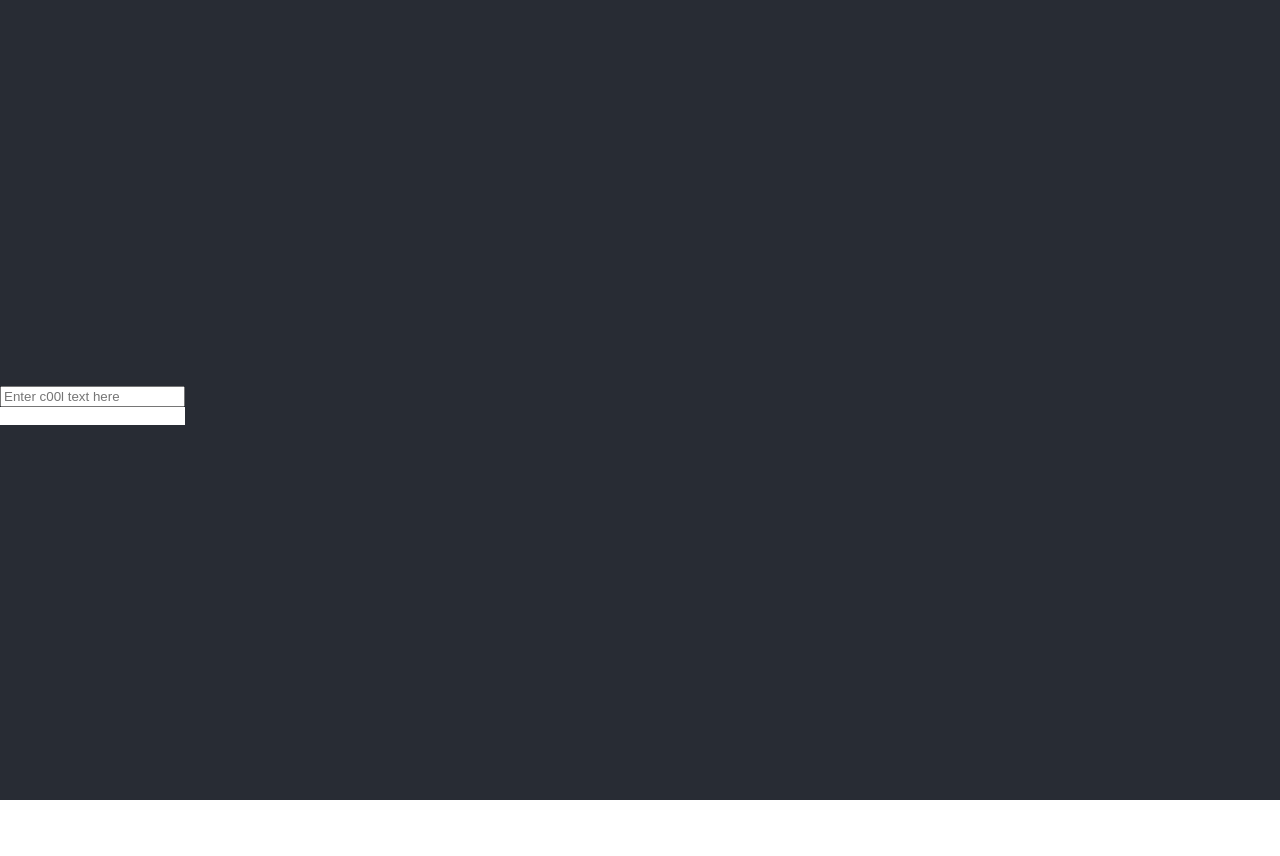
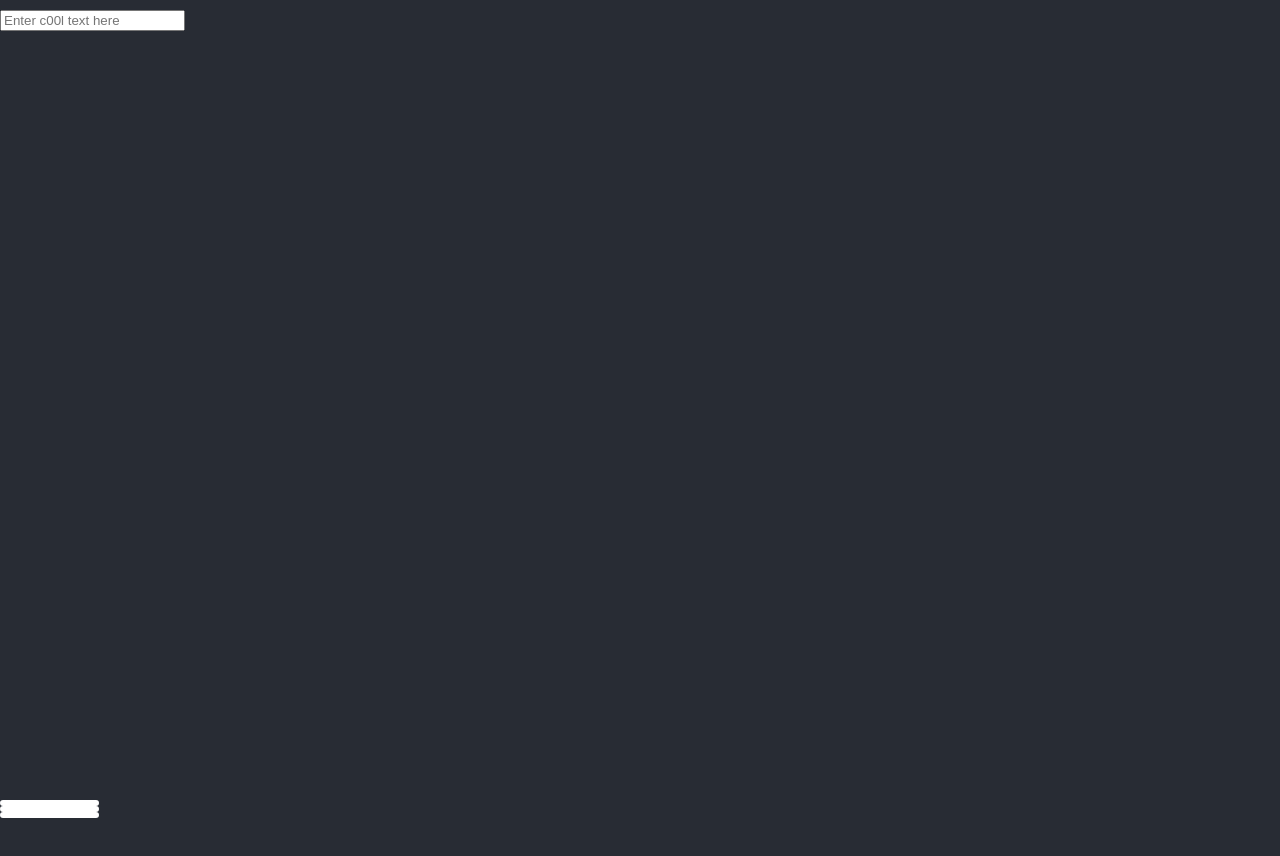
Before and after one commit to myarmolinsky/Keko-Box-Part-One, a React (Create React App) app: page / in a window 1280 px wide. Shown: the top 856 px of the page. Before the commit the page ends 800 px from the top, so only its background shows below. Built offline with nearby package versions, Linux system fonts and the light colour scheme.

Commit message:
Adding styling, re-added ConvertedTextBox component

```diff
--- a/src/App.css
+++ b/src/App.css
@@ -18,6 +18,8 @@
   min-height: 100vh;
   font-size: calc(10px + 2vmin);
   color: white;
+  display: flex;
+  flex-direction: row;
 }
 
 .input-box {
@@ -25,11 +27,8 @@
   min-height: 100vh;
   display: flex;
   flex-direction: column;
-  align-items: left;
-  justify-content: center;
   font-size: calc(10px + 2vmin);
   color: white;
-  float: left;
 }
 
 .converted-text-boxes {
@@ -37,21 +36,16 @@
   min-height: 100vh;
   display: flex;
   flex-direction: column;
-  align-items: left;
-  justify-content: center;
-  font-size: calc(10px + 2vmin);
   color: white;
-  float: right;
 }
 
 .box {
   border: solid;
-}
-
-.caps {
-  text-transform: uppercase;
+  border-radius: 5px;
+  width: 50%;
+  height: 30%;
 }
 
 .larger-font {
-  font-size: 200%;
+  font-size: 4em;
 }
--- a/src/components/CapsBox.js
+++ b/src/components/CapsBox.js
@@ -2,7 +2,7 @@ import React from "react";
 import PropTypes from "prop-types";
 
 const CapsBox = ({ input }) => {
-  return <div className="box caps">{input}</div>;
+  return <div className="box">{input.toUpperCase()}</div>;
 };
 
 CapsBox.propTypes = {
--- /dev/null
+++ b/src/components/ConvertedTextBox.js
@@ -0,0 +1,16 @@
+import React from "react";
+import BackwardsBox from "./BackwardsBox";
+import CapsBox from "./CapsBox";
+import LargerFontBox from "./LargerFontBox";
+
+const ConvertedTextBox = ({ input }) => {
+  return (
+    <div className="converted-text-boxes">
+      <BackwardsBox input={input} />
+      <CapsBox input={input} />
+      <LargerFontBox input={input} />
+    </div>
+  );
+};
+
+export default ConvertedTextBox;
--- a/src/components/InputBox.js
+++ b/src/components/InputBox.js
@@ -1,29 +1,24 @@
 import React, { useState } from "react"; //useState gives state to our functional component
-import PropTypes from "prop-types";
-import BackwardsBox from "./BackwardsBox";
-import CapsBox from "./CapsBox";
-import LargerFontBox from "./LargerFontBox";
+import ConvertedTextBox from "./ConvertedTextBox";
 
 const InputBox = () => {
   const [input, setInput] = useState("");
 
   return (
+    <div>
       <div className="input-box">
         <form>
           <input
             placeholder="Enter c00l text here"
             onChange={e => setInput(e.target.value)}
           />
-        <BackwardsBox input={input} />
-        <CapsBox input={input} />
-        <LargerFontBox input={input} />
         </form>
+      </div>
+      <div>
+        <ConvertedTextBox input={input} />
+      </div>
     </div>
   );
 };
 
-InputBox.propTypes = {
-  input: PropTypes.string.isRequired
-};
-
 export default InputBox;
```
Lines whose indentation alone changed are shown as unchanged.
